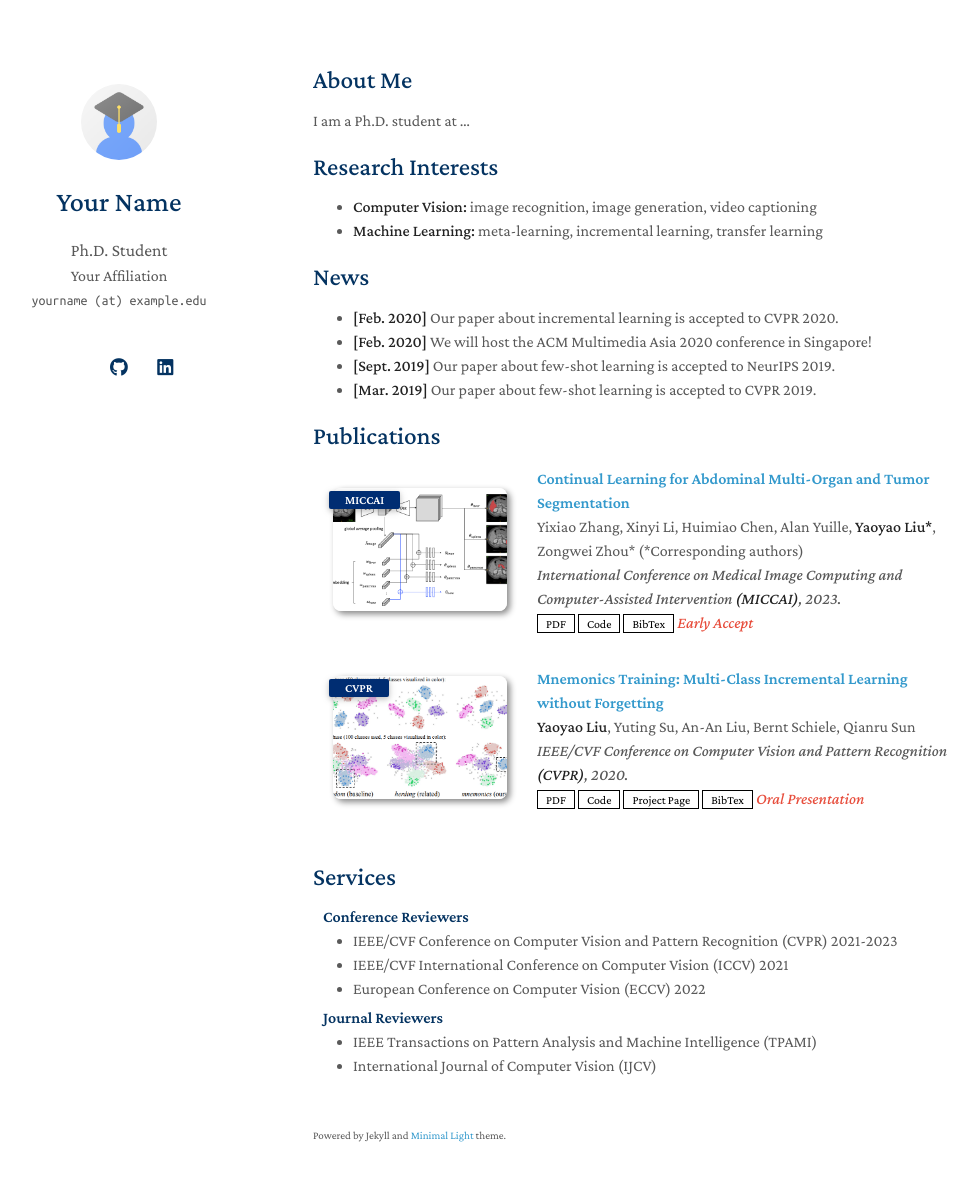
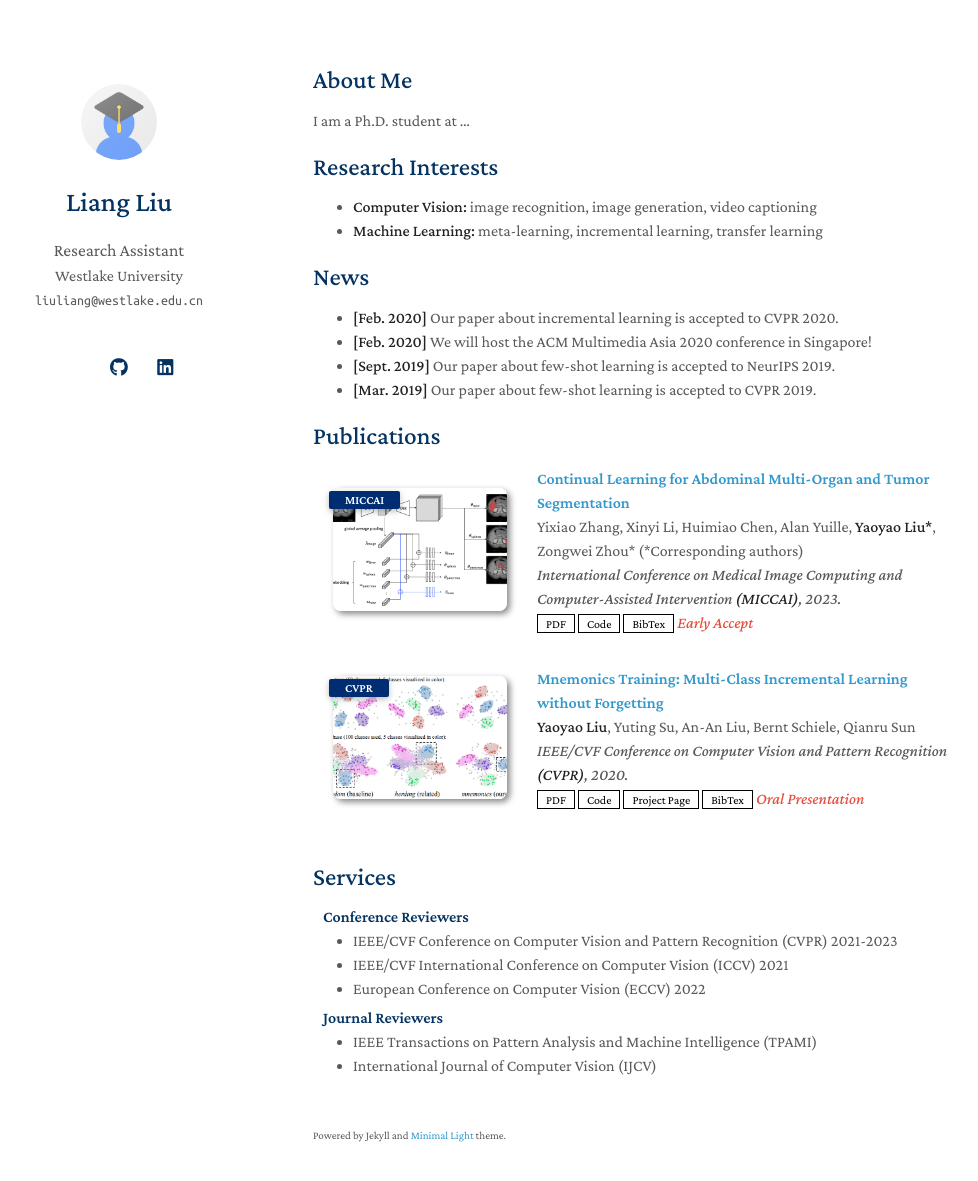
Before and after one commit to LiamLiu62/LiamLiu62.github.io, a Jekyll site: the page built from index.md, in a window 1280 px wide and 1216 px high. Shown: the top 1181 px of the window, without its empty margins (157-1135 px from the left). Built offline with Jekyll 4.4.1, drawn with Linux system fonts in a browser that asks for light colours; a style sheet for code colours, icons or effects is not loaded; our own code applies the rules of GitHub Pages for plain Markdown files.

Commit message:
Update _config.yml

```diff
--- a/_config.yml
+++ b/_config.yml
@@ -1,8 +1,8 @@
 # Basic Information
-title: Your Name
-position: Ph.D. Student
-affiliation: Your Affiliation
-email: yourname (at) example.edu
+title: Liang Liu
+position: Research Assistant
+affiliation: Westlake University
+email: liuliang@westlake.edu.cn
 
 # Search Engine Optimization (SEO)
 # The following information is used to improve the website traffic from search engines, e.g., Google.
```
